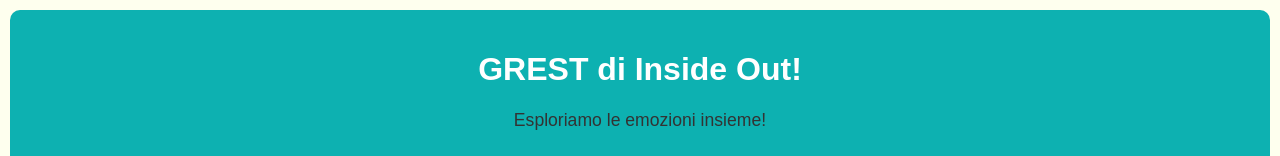
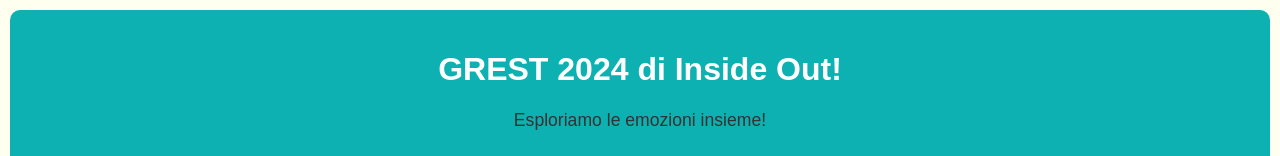
Before and after one commit to grestmileto/grestMileto, a plain HTML site: page index.html in a window 1280 px wide. Shown: the top 156 px of the page. Drawn offline with Linux system fonts and the light colour scheme.

Commit message:
miglioramenti vari

```diff
--- a/index.html
+++ b/index.html
@@ -9,7 +9,7 @@
 <body>
 
 <header>
-    <h1> GREST di Inside Out!</h1>
+    <h1> GREST 2024 di Inside Out!</h1>
     <p>Esploriamo le emozioni insieme!</p>
 </header>
 
```
